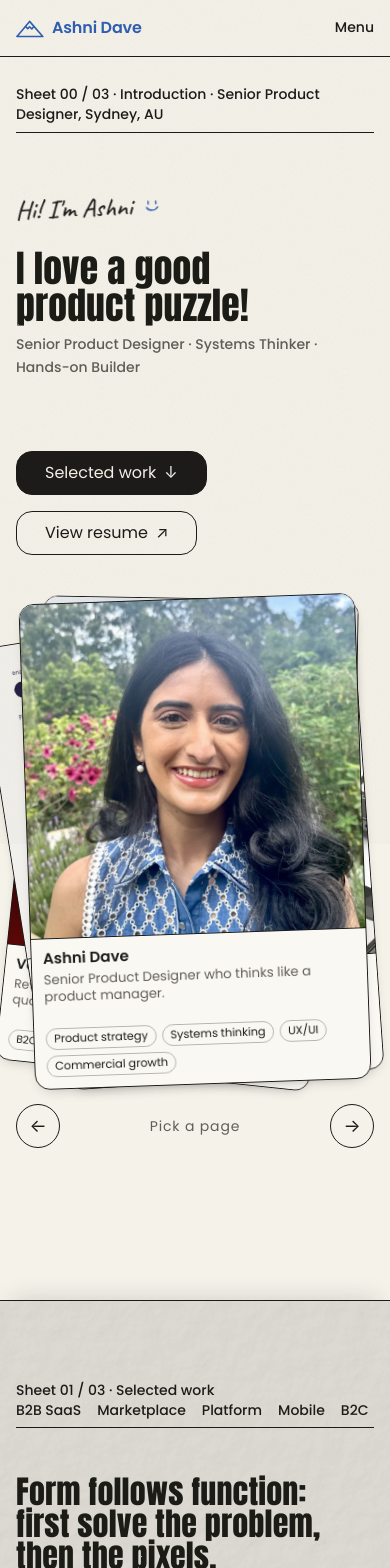
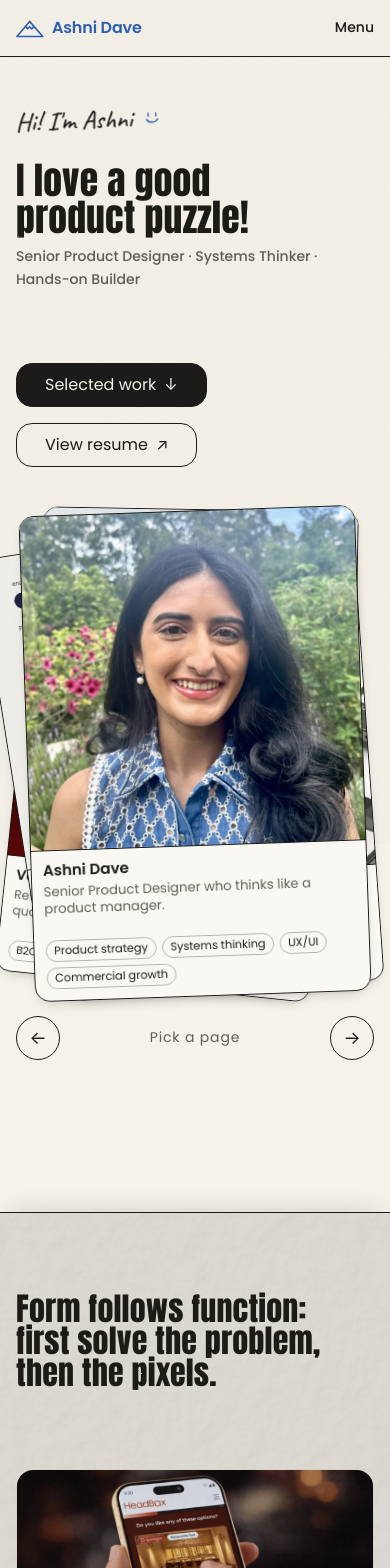
Before and after one commit to ishascape/October-Portfolio, a React (Vite) app: page / in a window 390 px wide. Shown: the top 1568 px of the page. Built offline with nearby package versions, Linux system fonts and the light colour scheme.

Commit message:
Remove sheet labels and tighten copy across the site (#53)
Metrics unchanged. Clear scribbles moves to the top right of the hero.


Claude-Session: https://claude.ai/code/session_01M3sQFEaxMFSCL1fvnxLDvQ

Co-authored-by: Claude <noreply@anthropic.com>

```diff
--- a/src/components/CaseStudy.tsx
+++ b/src/components/CaseStudy.tsx
@@ -84,7 +84,6 @@ export function CaseStudy({ id }: { id: CaseStudyId }) {
         <div className="container">
           <p className="label case__sheet">
             <a href={homeHref('#work')}>← Selected work</a>
-            <span>Drawing {study.number} · Case study</span>
           </p>
 
           <div className="case__intro">
@@ -341,7 +340,9 @@ export function CaseStudy({ id }: { id: CaseStudyId }) {
                     loading="lazy"
                     decoding="async"
                   />
-                  <figcaption className={s.image.plainCaption ? 'case__caption-plain' : 'annotation'}>{s.image.caption}</figcaption>
+                  <figcaption className={s.image.plainCaption ? 'case__caption-plain' : 'annotation'}>
+                    {s.image.caption}
+                  </figcaption>
                 </figure>
               )}
               {s.figures?.map((f) => (
--- a/src/components/Contact.tsx
+++ b/src/components/Contact.tsx
@@ -1,6 +1,5 @@
 import { useEffect, useState } from 'react'
 import { availability, contact } from '../data/content'
-import { SheetLabel } from './SheetLabel'
 import './Contact.css'
 
 export function Contact() {
@@ -24,14 +23,11 @@ export function Contact() {
   return (
     <section id="contact" className="section contact paper-sheet" aria-labelledby="contact-heading">
       <div className="container">
-        <SheetLabel sheet="03 / 03" title="Contact" />
         <h2 id="contact-heading" className="display contact__heading">
           Got an interesting problem? Let's work together!
         </h2>
         <div className="contact__body">
-          <p>
-            {availability.headline} {availability.location}
-          </p>
+          <p>{availability.headline}</p>
         </div>
 
         <div className="contact__links">
--- a/src/components/Hero.css
+++ b/src/components/Hero.css
@@ -1,20 +1,12 @@
 .hero {
   position: relative;
-  padding-block: var(--space-4) calc(var(--space-6) + 24px);
+  padding-block: calc(var(--space-4) + 24px) calc(var(--space-6) + 24px);
   /* Faint 24px drawing grid, on the hero only */
   background-image:
     linear-gradient(to right, rgb(var(--grid-line) / 0.4) var(--line-hair), transparent var(--line-hair)),
     linear-gradient(to bottom, rgb(var(--grid-line) / 0.4) var(--line-hair), transparent var(--line-hair));
   background-size: 24px 24px;
   border-bottom: var(--line-thin) solid var(--ink);
-}
-
-.hero__sheet {
-  display: flex;
-  justify-content: space-between;
-  padding-bottom: var(--space-2);
-  border-bottom: var(--line-thin) solid var(--ink);
-  margin-bottom: calc(var(--space-5) + 16px);
 }
 
 .hero__intro {
@@ -258,16 +250,6 @@
   .hero {
     padding-bottom: var(--space-4);
   }
-  .hero__sheet {
-    margin-bottom: var(--space-4);
-  }
-}
-
-/* On phones the label has room for the role or the scale, not both. */
-@media (max-width: 599px) {
-  .hero__sheet span[aria-hidden='true'] {
-    display: none;
-  }
 }
 
 /* ---------- Load: a stack of sheets fans out and settles, then the page comes in ---------- */
@@ -318,7 +300,6 @@
 }
 /* Entrance, about 2.4s end to end: the title shows large and centred (0-1.3s) while the pile is dealt in (0.5-1.4s),
    then glides into place (1.3-1.9s), the card flips at 1.9s and the rest of the copy follows by 2.4s. */
-.hero__sheet,
 .hero__hello,
 .hero__title .display,
 .hero__role,
@@ -352,9 +333,6 @@
 .hero__actions {
   --at: 2000ms;
   --dur: 400ms;
-}
-.hero__sheet {
-  --at: 0ms;
 }
 .hero__role,
 .hero__copy > *,
@@ -471,7 +449,6 @@
   .hero__stack {
     display: none;
   }
-  .hero__sheet,
   .hero__hello,
   .hero__title .display,
   .hero__role,
@@ -784,9 +761,6 @@
 .hero__ink .hero__clear {
   visibility: hidden; /* the live ones sit on top */
 }
-.hero__sheet-right {
-  position: relative;
-}
 .hero__clear {
   display: none;
 }
@@ -794,8 +768,8 @@
   .hero[data-scribbled] .hero__clear {
     display: inline-flex;
     position: absolute;
-    top: calc(100% + 14px);
-    right: 0;
+    top: 0;
+    right: var(--margin);
     align-items: center;
     padding: 4px 12px;
     border: var(--line-thin) solid var(--ink);
--- a/src/components/Hero.tsx
+++ b/src/components/Hero.tsx
@@ -15,10 +15,6 @@ export function Hero() {
         <i />
       </span>
       <div className="container">
-        <p className="label hero__sheet">
-          <span>Sheet 00 / 03 · Introduction · Senior Product Designer, Sydney, AU</span>
-          <span className="hero__sheet-right">
-            <span aria-hidden="true">Scale: Responsive NTS</span>
         {/* Appears once something has been drawn with the marker (see inkReveal.ts). */}
         <button
           type="button"
@@ -27,8 +23,6 @@ export function Hero() {
         >
           Clear scribbles
         </button>
-          </span>
-        </p>
 
         <div className="hero__intro">
           <div className="hero__text">
@@ -57,10 +51,6 @@ export function Hero() {
                 <p className="hero__questions">
                   The disconnected workflows. The underperforming funnels. The products with more potential than polish.
                 </p>
-                <p className="hero__questions">
-                  I'm a product designer who finds the patterns, challenges the assumptions and turns complexity into
-                  experiences that feel simple.
-                </p>
               </div>
               <div className="hero__actions">
                 <a className="button button--primary" href="#work">
--- a/src/components/SheetLabel.css
+++ /dev/null
@@ -1,48 +0,0 @@
-.sheet-label {
-  position: relative;
-  padding-bottom: var(--space-2);
-  margin-bottom: var(--space-5);
-}
-.sheet-label::after {
-  content: '';
-  position: absolute;
-  left: 0;
-  right: 0;
-  bottom: 0;
-  height: var(--line-thin);
-  background: var(--ink);
-  transform: scaleX(0);
-  transform-origin: left;
-  transition: transform 300ms var(--ease-pen);
-}
-.sheet-label[data-drawn='true']::after {
-  transform: scaleX(1);
-}
-
-/* Focus areas, as one line divided by thin rules, next to the sheet title. */
-.sheet-label__tags {
-  display: inline-flex;
-  flex-wrap: wrap;
-  gap: var(--space-1) 0;
-  margin-left: var(--space-3);
-}
-.sheet-label__tags > span:not(:last-child)::after {
-  content: '';
-  display: inline-block;
-  width: var(--line-thin);
-  height: 0.9em;
-  margin-inline: var(--space-2);
-  vertical-align: -0.1em;
-  background: var(--graphite);
-}
-/* On phones the row wraps, so the dividers give way to plain spacing. */
-@media (max-width: 599px) {
-  .sheet-label__tags {
-    gap: var(--space-1) var(--space-3);
-    margin-left: 0;
-    display: flex;
-  }
-  .sheet-label__tags > span:not(:last-child)::after {
-    display: none;
-  }
-}
--- a/src/components/SheetLabel.tsx
+++ /dev/null
@@ -1,46 +0,0 @@
-import { useEffect, useRef, useState } from 'react'
-import './SheetLabel.css'
-
-interface SheetLabelProps {
-  sheet: string
-  title: string
-  tags?: string[]
-}
-
-// Opens every section like a drawing border. The rule draws in once, when scrolled into view.
-export function SheetLabel({ sheet, title, tags }: SheetLabelProps) {
-  const ref = useRef<HTMLParagraphElement>(null)
-  const [drawn, setDrawn] = useState(false)
-
-  useEffect(() => {
-    const el = ref.current
-    if (!el || !('IntersectionObserver' in window)) {
-      setDrawn(true)
-      return
-    }
-    const io = new IntersectionObserver(
-      ([entry]) => {
-        if (entry.isIntersecting) {
-          setDrawn(true)
-          io.disconnect()
-        }
-      },
-      { rootMargin: '0px 0px -10% 0px' },
-    )
-    io.observe(el)
-    return () => io.disconnect()
-  }, [])
-
-  return (
-    <p ref={ref} className="sheet-label label" data-drawn={drawn}>
-      Sheet {sheet} · {title}
-      {tags && (
-        <span className="sheet-label__tags">
-          {tags.map((t) => (
-            <span key={t}>{t}</span>
-          ))}
-        </span>
-      )}
-    </p>
-  )
-}
--- a/src/components/Work.tsx
+++ b/src/components/Work.tsx
@@ -1,6 +1,5 @@
 import { caseHref } from '../links'
 import { caseStudies } from '../data/content'
-import { SheetLabel } from './SheetLabel'
 import { CardCarousel } from './CardCarousel'
 import './Work.css'
 
@@ -8,11 +7,6 @@ export function Work() {
   return (
     <section id="work" className="section paper-sheet" aria-labelledby="work-heading">
       <div className="container">
-        <SheetLabel
-          sheet="01 / 03"
-          title="Selected work"
-          tags={['B2B SaaS', 'Marketplace', 'Platform', 'Mobile', 'B2C']}
-        />
         <h2 id="work-heading" className="display work__heading">
           Form follows function: first solve the problem, then the pixels.
         </h2>
@@ -33,7 +27,6 @@ export function Work() {
                     </a>
                   </h3>
                   <p className="card__summary">{s.summary}</p>
-                  <p className="card__role">{s.role}</p>
 
                   <p className="card__metric">
                     <span className="card__metric-value">{s.leadMetric.value}</span>
--- a/src/data/caseStudyPages.ts
+++ b/src/data/caseStudyPages.ts
@@ -65,7 +65,15 @@ export interface Section {
   quotesCaption?: string // hand-lettered line under the quote cards
   figure?: string // placeholder caption until real images arrive
   figures?: string[] // several placeholder frames, one per selected screen
-  image?: { src: string; alt: string; caption: string; plainCaption?: boolean; width: number; height: number; bordered?: boolean } // a real screenshot; plainCaption sets the caption in the normal font
+  image?: {
+    src: string
+    alt: string
+    caption: string
+    plainCaption?: boolean
+    width: number
+    height: number
+    bordered?: boolean
+  } // a real screenshot; plainCaption sets the caption in the normal font
   planImage?: { src: string; alt: string; width: number; height: number; bordered?: boolean; transparent?: boolean } // a full-width image under this section
   planImageTop?: { src: string; alt: string; caption: string; width: number; height: number; bordered?: boolean } // above the third, with a handwritten caption below
   planImage3?: { src: string; alt: string; caption: string; width: number; height: number; bordered?: boolean } // a third, below the second
@@ -108,7 +116,7 @@ export const caseStudyPages: Record<CaseStudyId, CaseStudyPage> = {
     },
     kicker: 'HeadBox · Demand side',
     subtitle:
-      'HeadBox is a two-sided marketplace connecting event planners (demand) with venue hosts (supply). As sole Product Designer, I redesigned how planners brief and find venues, using AI recommendations to improve matching, cut low-quality enquiries and speed up discovery.',
+      'HeadBox is a two-sided marketplace connecting event planners with venue hosts. As sole Product Designer, I redesigned how planners brief and find venues, using AI recommendations to cut low-quality enquiries and speed up discovery.',
     meta: [
       { label: 'Role', value: 'Sole product designer' },
       { label: 'Team', value: '4 engineers' },
@@ -118,21 +126,19 @@ export const caseStudyPages: Record<CaseStudyId, CaseStudyPage> = {
     problem:
       'Guests filled in 13 steps without seeing a venue, then waited for replies that often missed the brief. 83% dropped off the builder, hosts got unqualified briefs and Lead Feed churn hit 55%. I argued for judging Venue Finder on lead quality, not volume.',
     solution:
-      'Guests share their event, see matched venues straight away, shortlist, then connect. A vector database ranks inventory against their needs, boosting best-fit, active and premium venues, plus paid Spotlight Partner placements.',
+      'Guests share their event, see matched venues straight away, shortlist, then connect. A vector database ranks venues against their needs, with paid Spotlight Partner placements.',
     impact: [
       { value: '+30%', label: 'Qualified inbound enquiries' },
       { value: '27%', label: 'More likely to finalise bookings when venues selected by guest' },
       { value: 'New', label: 'Revenue from paid Spotlight placement' },
     ],
-    impactNote:
-      'Qualified enquiries is the measured V2 result against the control. Spotlight is a new revenue line; no revenue figure is claimed.',
+    impactNote: 'Qualified enquiries is the measured V2 result against the control. No revenue figure is claimed.',
     sections: [
       {
         label: '01 · The problem',
         heading: 'Guests waited for venues instead of discovering them.',
         body: [
-          'Guests spent 13 steps describing their event and saw no venues, then waited with little say over who got in touch.',
-          'Marketing measured briefs submitted, not bookings. Hosts often needed 27+ messages to close one.',
+          'Guests spent 13 steps describing their event and saw no venues. Marketing measured briefs submitted, not bookings, and hosts often needed 27+ messages to close one.',
         ],
         diagram: 'vf-problem',
       },
@@ -142,7 +148,6 @@ export const caseStudyPages: Record<CaseStudyId, CaseStudyPage> = {
         eyebrow: 'Interview insight',
         body: [
           'HeadBox had done no guest research in over four years, so I interviewed 10 event bookers. Every brief had one fixed requirement, and venues that missed it were rejected at once.',
-          'Hypothesis: capturing intent and encouraging shortlisting before submission means fewer, more valuable briefs for hosts.',
         ],
         quotes: [
           {
@@ -160,7 +165,6 @@ export const caseStudyPages: Record<CaseStudyId, CaseStudyPage> = {
             lines: [
               'All of you - Tagvenue, HeadBox - you’re a nightmare. Too many emails. It’s just so much. I want a venue that allows me to bring my own catering, not to negotiate or be stuck with the set menu.',
               'All I need is one: a confirmation that it’s received, and then one to confirm the meeting. That’s it. Less is more.',
-              'I have to read and delete every one just in case it’s important. That’s wasting my time.',
             ],
           },
         ],
@@ -170,8 +174,7 @@ export const caseStudyPages: Record<CaseStudyId, CaseStudyPage> = {
         label: '03 · The shift',
         heading: 'From venue-led to guest-led discovery.',
         body: [
-          'The decision: stop making guests wait for venues, and let them discover venues instead. It gave guests value earlier and more control.',
-          'Hypothesis: better matching earlier means less abandonment and more qualified enquiries.',
+          'The decision: stop making guests wait for venues, and let them discover venues instead, giving them value earlier and more control.',
         ],
         diagram: 'vf-shift',
         planImage3: {
@@ -209,7 +212,7 @@ export const caseStudyPages: Record<CaseStudyId, CaseStudyPage> = {
         label: '05 · Matching',
         heading: 'Engineering relevance, performance & commercial ranking.',
         body: [
-          'We combined vector-based semantic retrieval with hard eligibility filters and a secondary ranking layer to balance guest relevance, host engagement and marketplace revenue. Engineering constraints shaped how we limited candidate volume, controlled paid visibility and reduced latency.',
+          'Vector-based semantic retrieval, hard eligibility filters and a secondary ranking layer balanced guest relevance, host engagement and revenue, within engineering limits on candidate volume, paid visibility and latency.',
         ],
         diagram: 'vf-ranking',
       },
@@ -217,8 +220,7 @@ export const caseStudyPages: Record<CaseStudyId, CaseStudyPage> = {
         label: '06 · Edge cases',
         heading: 'Designing for the gaps in our marketplace.',
         body: [
-          'Self-service Venue Finder only ran where HeadBox had 200+ venues, enough supply for real variety. Elsewhere, guests took a different path.',
-          'We didn’t force recommendations where inventory couldn’t support them, but we still caught high-value enquiries through a concierge.',
+          'Self-service Venue Finder only ran where HeadBox had 200+ venues. Elsewhere we didn’t force recommendations, and caught high-value enquiries through a concierge.',
         ],
         diagram: 'vf-gaps',
         image: {
@@ -275,15 +277,15 @@ export const caseStudyPages: Record<CaseStudyId, CaseStudyPage> = {
         list: [
           {
             title: 'The challenge',
-            text: 'Lead Feed was a familiar product that leadership believed in, and marketing was focused on lead volume.',
+            text: 'Leadership believed in Lead Feed, and marketing focused on lead volume.',
           },
           {
             title: 'What I learned',
-            text: 'Framing the problem around marketplace performance shifted the conversation. Clear trade-offs between lead volume, match quality and revenue made it easier to challenge existing thinking. Measured: more qualified enquiries. Still a hypothesis: more bookings.',
+            text: 'Framing the problem around marketplace performance shifted the conversation. Measured: more qualified enquiries. Still a hypothesis: more bookings.',
           },
           {
             title: 'What I’d explore next',
-            text: 'Rankings based on conversion potential, faster shortlisting for repeat users, AI-assisted discovery, and metrics that reflect marketplace health, not lead volume.',
+            text: 'Rankings based on conversion potential, faster shortlisting for repeat users, and metrics that reflect marketplace health.',
           },
         ],
         image: {
@@ -307,15 +309,11 @@ export const caseStudyPages: Record<CaseStudyId, CaseStudyPage> = {
     },
     kicker: 'HeadBox · Supply side',
     subtitle:
-      'Venue hosts on HeadBox used four separate tools. As Senior Product Designer, I ran host focus groups, set the consolidation strategy and scoped the MVP for one platform where hosts see how they earn and act on it.',
+      'Venue hosts on HeadBox used four separate tools. As Senior Product Designer, I ran host focus groups, set the consolidation strategy and scoped the MVP for one platform.',
     meta: [
       { label: 'Role', value: 'Senior Product Designer - design strategy, execution, IA and workflow redesign' },
       { label: 'Stakeholders', value: 'Platform clients, CEO, CTO, Head of Marketing, Head of Venue Sales' },
       { label: 'Timescale', value: '3 months, 0→1, discovery to full release' },
-      {
-        label: 'I owned',
-        value: 'Focus-group research, the consolidation strategy, MVP scope, IA and workflow redesign',
-      },
       {
         label: 'Shipped',
         value: 'Unified navigation, requests dashboard, proposal builder and marketplace reporting',
@@ -323,9 +321,9 @@ export const caseStudyPages: Record<CaseStudyId, CaseStudyPage> = {
       { label: 'Deferred', value: '3D Studio migration, full reporting and mobile (see 06 for what comes next)' },
     ],
     problem:
-      'Hosts’ platform was really four products (Lead Feed, PowerHost, HeadBox for Business, 3D Studio), with confusing navigation, repeated workflows and inconsistent data. We were shipping our org chart. I advocated for round-table research over a redesign driven by opinion and support tickets.',
+      'Hosts’ platform was really four products (Lead Feed, PowerHost, HeadBox for Business, 3D Studio), with confusing navigation and inconsistent data. We were shipping our org chart. I advocated for round-table research over a redesign driven by opinion and support tickets.',
     solution:
-      'One Platform: a single system organised around the jobs hosts do, positioned as a structured way to earn revenue. We shipped structure over completeness and deferred 3D Studio migration, full reporting and mobile.',
+      'One Platform: a single system organised around the jobs hosts do. We shipped structure over completeness and deferred 3D Studio migration, full reporting and mobile.',
     impact: [
       { value: '55+', label: 'New One Platform clients in 3 months' },
       { value: '+32%', label: 'Hosts reporting closed bookings' },
@@ -338,8 +336,7 @@ export const caseStudyPages: Record<CaseStudyId, CaseStudyPage> = {
         heading: 'Hosts came to HeadBox for leads, but managed their business elsewhere.',
         eyebrow: 'Research insight',
         body: [
-          'In focus groups with different venue types, hosts wanted clear signals of growth and return, not more features.',
-          'Making revenue clear became the goal and shaped the consolidation strategy.',
+          'In focus groups with different venue types, hosts wanted clear signals of growth and return, not more features. Making revenue clear shaped the consolidation strategy.',
         ],
         dayDiagram: {
           caption:
@@ -366,7 +363,7 @@ export const caseStudyPages: Record<CaseStudyId, CaseStudyPage> = {
         label: '03 · The MVP',
         heading: 'Trade-off: A coherent system before surface polish.',
         body: [
-          'With three months before peak season, I chose structure over completeness: unified navigation and IA, consolidated workflows, action-prompting dashboards and a stronger proposal builder as the main revenue lever.',
+          'With three months before peak season, I chose structure over completeness: unified navigation, consolidated workflows, action-prompting dashboards and a stronger proposal builder.',
           'The cost: migrating the data slowed v1 load times for hosts with large datasets.',
         ],
         diagram: 'hq-prototype',
@@ -457,14 +454,6 @@ export const caseStudyPages: Record<CaseStudyId, CaseStudyPage> = {
             why: 'Reporting depends on a clean data layer.',
             shipped: 'Marketplace reporting. Full reporting is in what comes next.',
           },
-          {
-            title: 'Mobile',
-            problem: 'Three months, and hosts work mainly on desktop.',
-            options: 'Desktop and mobile, or desktop only.',
-            decision: 'Desktop only.',
-            why: 'Hosts work mainly on desktop.',
-            shipped: 'A desktop-only v1.',
-          },
         ],
       },
       {
@@ -472,8 +461,6 @@ export const caseStudyPages: Record<CaseStudyId, CaseStudyPage> = {
         heading: 'What comes next.',
         list: [
           { text: 'Predictive insights, plus risk and opportunity scoring for event briefs.' },
-          { text: 'Automated recommendations to improve listings.' },
-          { text: 'AI demand signals on the dashboard.' },
           { text: 'A supply-side North Star beyond churn, such as host lifetime value.' },
           { text: 'Consolidated reporting on a clean data layer.' },
         ],
@@ -482,7 +469,7 @@ export const caseStudyPages: Record<CaseStudyId, CaseStudyPage> = {
         label: '07 · Reflections',
         heading: 'A fragmented platform is an alignment problem before it is a design problem.',
         body: [
-          'Reactive growth caused the fragmentation. The fix was reframing the product around clearer growth signals. Strong marketplaces run on structural clarity, not faster shipping.',
+          'Reactive growth caused the fragmentation. The fix was reframing the product around clearer growth signals.',
         ],
       },
     ],
@@ -498,7 +485,7 @@ export const caseStudyPages: Record<CaseStudyId, CaseStudyPage> = {
     },
     kicker: 'Findmypast · Activation',
     subtitle:
-      'Findmypast is a family history subscription. As Product Designer, I owned the UI and experiment design for three onboarding tests that got new users to value sooner with AI-powered relative suggestions.',
+      'Findmypast is a family history subscription. As Product Designer, I owned the UI and experiment design for three onboarding tests that got new users to value sooner with AI relative suggestions.',
     meta: [
       { label: 'Role', value: 'Product Designer, embedded in core product squad' },
       { label: 'Team', value: 'PM, data science and engineering' },
@@ -523,7 +510,6 @@ export const caseStudyPages: Record<CaseStudyId, CaseStudyPage> = {
         heading: 'Value arrived too late.',
         body: [
           'Business goal: stronger early activation, to lift free-trial starts and subscriptions. User goal: reach something valuable before the admin wore them out.',
-          'Hypothesis: AI-assisted suggestions and guided building, instead of form-heavy onboarding, would lift activation, tree size and free-trial conversion.',
         ],
       },
       {
@@ -600,8 +586,7 @@ export const caseStudyPages: Record<CaseStudyId, CaseStudyPage> = {
               height: 1142,
             },
             problem: 'After onboarding, new users faced a blank family-tree canvas.',
-            decision:
-              'Show suggested relatives around the tree and a checklist of next steps on the canvas. I advocated for interactive states in desktop onboarding, not the view-only state engineers proposed.',
+            decision: 'Show suggested relatives around the tree and a checklist of next steps on the canvas.',
             why: 'To get users into the core product and building their tree sooner.',
           },
         ],
@@ -612,7 +597,7 @@ export const caseStudyPages: Record<CaseStudyId, CaseStudyPage> = {
         eyebrow: 'Descoped, not forgotten',
         eyebrowIcon: 'sword',
         body: [
-          'Suggestions took 2 to 30 seconds to appear. I proposed progressive, personalised content during the wait, such as headlines from the user’s birthday. It was descoped to focus on core improvements and release speed.',
+          'Suggestions took 2 to 30 seconds to appear. I proposed personalised content during the wait, such as headlines from the user’s birthday, but it was descoped to focus on core improvements and release speed.',
         ],
         image: {
           src: treeassistWait,
```
Also changed, not shown: src/components/About.tsx (+10 -21 lines), src/components/Footer.tsx (+6 -6 lines), src/components/Nav.tsx (+6 -9 lines). Lines whose indentation alone changed are shown as unchanged.
